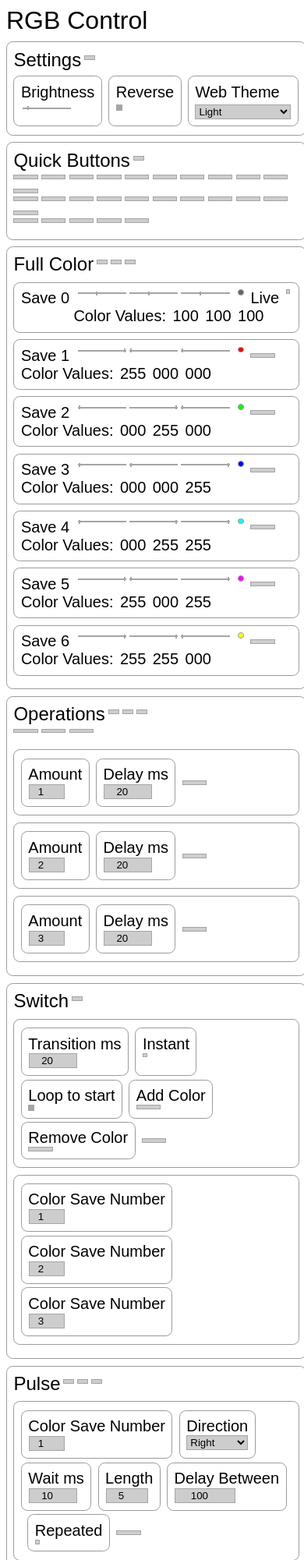
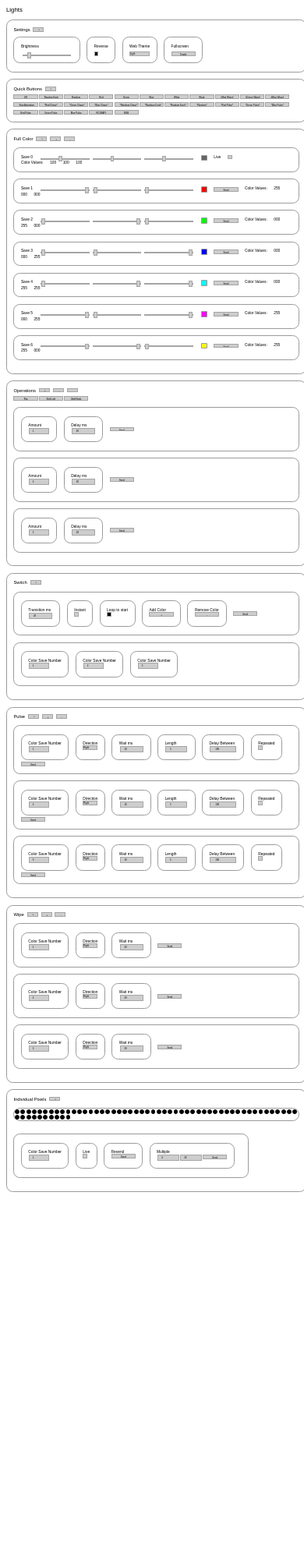
Before and after one commit to kinsaurralde/ws_281x-lights, a Flask app: page / in a window 390 px wide. Shown: the top 2001 px of the page at 78% size. After the commit the page ends 1529 px from the top, so only its background shows below. Run offline with Flask 2, Linux system fonts and the light colour scheme; parts of the project's set-up code (start-up, migrations or seed data) failed here and were passed over.

Commit message:
mobile accessibility

```diff
--- a/static/main.css
+++ b/static/main.css
@@ -29,21 +29,36 @@
     --input-background: var(--light-input-background);
     --border-color: var(--light-border-color);
 
+    /* Accessability */
+    --slider-thumb-width: .5vw;
+    --slider-thumb-height: 1.25vw;
 
+    overflow: scroll;
+    overflow-x: hidden;
+}
+
+::-webkit-scrollbar {
+    width: 0px;  /* Remove scrollbar space */
+    background: transparent;  /* Optional: just make scrollbar invisible */
 }
 
 body {
     font-family: sans-serif;
-    font-size: 1em;
+    font-size: 1vw;
     background: var(--body-background);
     color: var(--text-color);
+    -webkit-user-select: none;
+}
 
+input, select {
+    font-size: .75vw;
+    -webkit-appearance: none;
 }
 
 input[type=button] {
     width: 8vw;
     height: 1.5vw;
-    border: .2vh solid var(--input-border);
+    border: .1vw solid var(--input-border);
     background-color: var(--input-background);
     color: var(--text-color);
 }
@@ -63,11 +78,18 @@
 input[type=range]::-webkit-slider-thumb {
     -webkit-appearance: none;
     appearance: none;
-    width: .5vw;
-    height: 1.25vw;
+    width: var(--slider-thumb-width);
+    height: var(--slider-thumb-height);
     background-color: var(--input-background);
     border: .1vw solid var(--input-border);
     cursor: pointer;
+}
+
+@media screen and (max-width: 1000px) {
+    html {
+        --slider-thumb-width: 1.25vw;
+        --slider-thumb-height: 2vw;
+    }
 }
 
 input[type=checkbox] {
@@ -76,12 +98,12 @@
     margin: 0;
     appearance: none;
     -webkit-appearance: none;
-    border: .2vh solid var(--input-border);
+    border: .1vw solid var(--input-border);
     background-color: var(--input-background);
 }
 
 input[type=checkbox]:checked {
-    border: .5vh solid var(--input-border);
+    border: .25vw solid var(--input-border);
     background-color: var(--text-color);
 }
 
@@ -107,12 +129,12 @@
 
 
 #page-title {
-    font-size: 2em;
+    font-size: 2vw;
 }
 
 .section {
     width: 98%;
-    border: .1vh solid var(--border-color);
+    border: .08vw solid var(--border-color);
     border-radius: 1vh;
     margin-top: 1vh;
     margin-bottom: 1vh;
@@ -121,7 +143,7 @@
 
 .section-flex {
     display: flex;
-    border: .1vh solid var(--border-color);
+    border: .08vw solid var(--border-color);
     border-radius: 1vh;
     margin-top: 1vh;
     margin-bottom: 1vh;
@@ -135,7 +157,7 @@
 
 
 .section-setting {
-    border: .1vh solid var(--border-color);
+    border: .08vw solid var(--border-color);
     border-radius: 1vh;
     padding: 1vh;
     margin-top: .25vh;
@@ -145,11 +167,11 @@
 
 
 .section-title {
-    font-size: 1.5em;
+    font-size: 1.5vw;
 }
 
 .section-title-secondary {
-    font-size: 1.25em;
+    font-size: 1.25vw;
 }
 
 .section-send {
@@ -171,14 +193,14 @@
 .divider {
     margin-top: 1vh;
     margin-bottom: 1vh;
-    border-bottom: .1vh solid var(--border-color);
+    border-bottom: .1vw solid var(--border-color);
 }
 
 .color-sample-display {
     width: 1.5vw;
     height: 1.5vw;
-    border: .1vh solid var(--border-color);
-    border-radius: .5vh;
+    border: .1vw solid var(--border-color);
+    border-radius: .25vw;
 }
 
 
--- a/static/preset.js
+++ b/static/preset.js
@@ -162,3 +162,28 @@
     css_vars.setProperty("--input-background", "var(--"+new_theme["input-background"]);
     css_vars.setProperty("--border-color", "var(--"+new_theme["border-color"]);
 }
+
+function toggleFullScreen() {
+    let elem = document.documentElement;
+    if (document.fullscreenElement == null) { // not currently in fullscreen
+        if (elem.requestFullscreen) {
+            elem.requestFullscreen();
+        } else if (elem.mozRequestFullScreen) { /* Firefox */
+            elem.mozRequestFullScreen();
+        } else if (elem.webkitRequestFullscreen) { /* Chrome, Safari and Opera */
+            elem.webkitRequestFullscreen();
+        } else if (elem.msRequestFullscreen) { /* IE/Edge */
+            elem.msRequestFullscreen();
+        }
+    } else {
+        if (document.exitFullscreen) {
+            document.exitFullscreen();
+        } else if (document.mozCancelFullScreen) { /* Firefox */
+            document.mozCancelFullScreen();
+        } else if (document.webkitExitFullscreen) { /* Chrome, Safari and Opera */
+            document.webkitExitFullscreen();
+        } else if (document.msExitFullscreen) { /* IE/Edge */
+            document.msExitFullscreen();
+        }
+    }
+}
--- a/templates/index.html
+++ b/templates/index.html
@@ -1,6 +1,7 @@
 <html>
 
 <head>
+    <meta name="viewport" content="width=device-width, initial-scale=1">
     <link rel="stylesheet" type="text/css" href="../static/main.css">
     <script src="../static/writehtml.js"></script>
     <script src="../static/main.js"></script>
@@ -18,7 +19,7 @@
     <iframe id="send-data-2" class="send-data" src=""></iframe>
     <iframe id="send-data-3" class="send-data" src=""></iframe>
 
-    <div id="page-title">RGB Control</div>
+    <div id="page-title">Lights</div>
 
 
     <div class="section" id="main-display" style="display: none;">
@@ -53,6 +54,12 @@
                     <option value="dark_rgb">Dark RGB</option>
                     <option value="custom">Custom</option>
                 </select>
+            </div>
+            <div class="space-s-1"></div>
+            <div class="section-setting">
+                <div class="section-title-secondary">Fullscreen</div>
+                <div class="space-1"></div>
+                <input type="button" value="Toggle" onclick="toggleFullScreen()">
             </div>
         </div>
         <div class="section"  id="settings-web-theme-expanded" style="display: none;">
@@ -211,6 +218,7 @@
             }
         }
 
+
         function lightsRandom(each) {
             if (each) {
                 path = "run/random/none"
```
